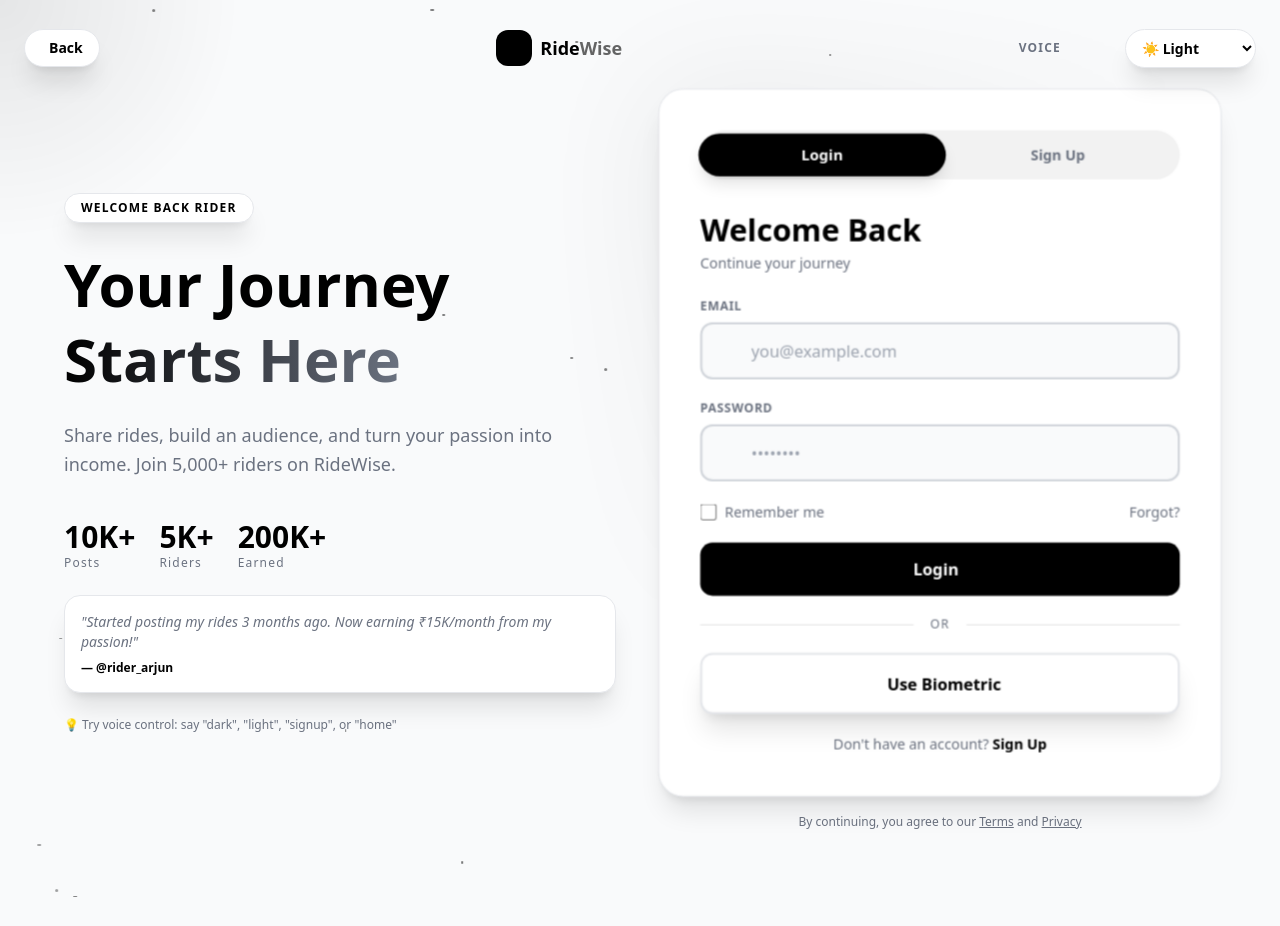
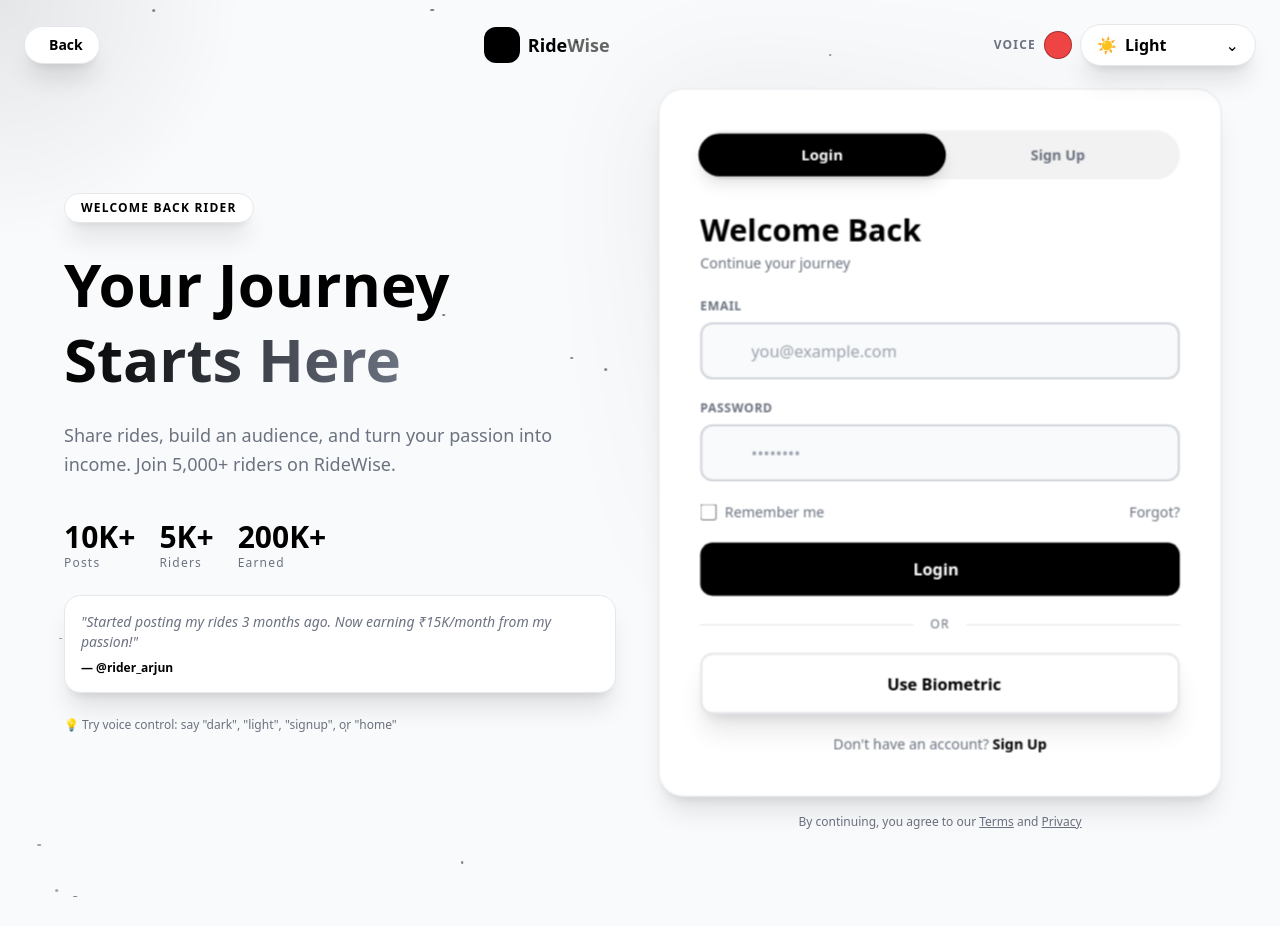
Before and after one commit to sGokulaKumaran/Ride-Wise, a React app in the folder frontend/: page /login in a window 1280 px wide. Built offline with nearby package versions, Linux system fonts and the light colour scheme; the HTML template or start-up script is replaced by a standard one.

Commit message:
Now the dropdown is fixed with correct code in login.tsx so its works

```diff
--- a/frontend/src/pages/landing-page/Login.jsx
+++ b/frontend/src/pages/landing-page/Login.jsx
@@ -1,29 +1,15 @@
 import { useState, useEffect, useRef } from "react";
 import { useNavigate } from "react-router-dom";
-
-/* =========================================================
-   🚀 NOVA LOGIN — by RideWise
-   New Concepts introduced:
-   1. Mood-Based Theme (auto-detects time of day)
-   2. Magnetic Buttons (attract to cursor)
-   3. Audio-Reactive UI (mic permission optional)
-   4. Liquid Form (inputs morph into colors)
-   5. Gravity Trail (cursor leaves fading trail)
-   6. 3D Hologram Card (parallax depth)
-   7. Ripple Wave on Click (expanding circles)
-   8. Voice Login (Web Speech API)
-   9. Biometric Mock (fingerprint scan visual)
-   10. Password Strength Visualizer (particle stream)
-========================================================= */
 
 function Login() {
   const navigate = useNavigate();
   const containerRef = useRef(null);
   const cardRef = useRef(null);
+  const dropdownRef = useRef(null);
   const trailRef = useRef([]);
   const audioContextRef = useRef(null);
 
-  // ---------- STATE ----------
+  // ================= SINGLE STATE DECLARATIONS =================
   const [theme, setTheme] = useState("dark");
   const [isLogin, setIsLogin] = useState(true);
   const [mousePos, setMousePos] = useState({ x: 0, y: 0 });
@@ -37,25 +23,43 @@ function Login() {
   const [biometricScanning, setBiometricScanning] = useState(false);
   const [rippleColor, setRippleColor] = useState("#ffffff");
   const [tilt, setTilt] = useState({ x: 0, y: 0 });
+  const [open, setOpen] = useState(false);  // 👈 Dropdown state moved here
 
-  // ---------- MOOD DETECTION ----------
+  // Theme data
+  const themeData = {
+    dark:     { label: "Dark",     icon: "🌙" },
+    light:    { label: "Light",    icon: "☀️" },
+    warm:     { label: "Warm",     icon: "🌅" },
+    midnight: { label: "Midnight", icon: "🌌" },
+  };
+
+  // ================= MOOD DETECTION (only on first load) =================
   useEffect(() => {
     const hour = new Date().getHours();
-    if (hour >= 6 && hour < 12) setTheme("warm");     // morning
-    else if (hour >= 12 && hour < 18) setTheme("light"); // afternoon
-    else if (hour >= 18 && hour < 22) setTheme("dark");  // evening
-    else setTheme("midnight");                          // night
+    if (hour >= 6 && hour < 12) setTheme("warm");
+    else if (hour >= 12 && hour < 18) setTheme("light");
+    else if (hour >= 18 && hour < 22) setTheme("dark");
+    else setTheme("midnight");
   }, []);
 
-  // ---------- MOUSE TRACKING ----------
+  // ================= CLICK OUTSIDE DROPDOWN =================
+  useEffect(() => {
+    const handleClickOutside = (e) => {
+      if (dropdownRef.current && !dropdownRef.current.contains(e.target)) {
+        setOpen(false);
+      }
+    };
+    document.addEventListener("mousedown", handleClickOutside);
+    return () => document.removeEventListener("mousedown", handleClickOutside);
+  }, []);
+
+  // ================= MOUSE TRACKING (rest of code same) =================
   useEffect(() => {
     const handleMove = (e) => {
       if (containerRef.current) {
         const rect = containerRef.current.getBoundingClientRect();
         setMousePos({ x: e.clientX - rect.left, y: e.clientY - rect.top });
       }
-
-      // Card 3D tilt
       if (cardRef.current) {
         const r = cardRef.current.getBoundingClientRect();
         const cx = r.left + r.width / 2;
@@ -64,8 +68,6 @@ function Login() {
         const rotateX = -((e.clientY - cy) / r.height) * 12;
         setTilt({ x: rotateX, y: rotateY });
       }
-
-      // Cursor trail
       trailRef.current.push({ x: e.clientX, y: e.clientY, id: Date.now() });
       if (trailRef.current.length > 12) trailRef.current.shift();
     };
@@ -73,7 +75,6 @@ function Login() {
     return () => window.removeEventListener("mousemove", handleMove);
   }, []);
 
-  // ---------- AUTO-REFRESH TRAIL ----------
   useEffect(() => {
     const interval = setInterval(() => {
       trailRef.current = [];
@@ -81,7 +82,7 @@ function Login() {
     return () => clearInterval(interval);
   }, []);
 
-  // ---------- RIPPLE CLICK ----------
+  // ================= RIPPLE =================
   const createRipple = (e) => {
     const rect = e.currentTarget.getBoundingClientRect();
     const size = Math.max(rect.width, rect.height) * 2;
@@ -93,28 +94,28 @@ function Login() {
     setTimeout(() => setRipples((prev) => prev.filter((r) => r.id !== id)), 800);
   };
 
-  // ---------- VOICE LOGIN ----------
+  // ================= VOICE =================
   const startVoice = () => {
     const SpeechRecognition = window.SpeechRecognition || window.webkitSpeechRecognition;
     if (!SpeechRecognition) return alert("Voice not supported");
     const recognition = new SpeechRecognition();
     recognition.lang = "en-US";
     recognition.onresult = (event) => {
-      const text = event.results[0][0].transcript.toLowerCase();
-      if (text.includes("login") || text.includes("sign in")) setIsLogin(true);
-      if (text.includes("signup") || text.includes("sign up")) setIsLogin(false);
-      if (text.includes("dark")) setTheme("dark");
-      if (text.includes("light")) setTheme("light");
-      if (text.includes("om")||text.includes("warm")||text.includes("worm")||text.includes("orange")) setTheme("warm");
-      if (text.includes("midnight")) setTheme("midnight");
-      if (text.includes("home")) navigate("/");
+      const text = event.results[0][0].transcript.toLowerCase().trim();
+      if (text.includes("login") || text.includes("sign in") || text.includes("log in")) setIsLogin(true);
+      if (text.includes("signup") || text.includes("sign up") || text.includes("register")) setIsLogin(false);
+      if (text.includes("dark") || text.includes("night") || text.includes("black")) setTheme("dark");
+      if (text.includes("light") || text.includes("day") || text.includes("bright") || text.includes("white")) setTheme("light");
+      if (text.includes("warm") || text.includes("orange") || text.includes("sunset") || text.includes("sunrise")) setTheme("warm");
+      if (text.includes("midnight") || text.includes("purple") || text.includes("galaxy") || text.includes("space")) setTheme("midnight");
+      if (text.includes("home") || text.includes("back") || text.includes("landing")) navigate("/");
     };
     recognition.start();
     setVoiceMode(true);
     setTimeout(() => setVoiceMode(false), 5000);
   };
 
-  // ---------- BIOMETRIC SCAN ----------
+  // ================= BIOMETRIC =================
   const startBiometric = () => {
     setBiometricScanning(true);
     setTimeout(() => {
@@ -124,7 +125,7 @@ function Login() {
     }, 3000);
   };
 
-  // ---------- PASSWORD STRENGTH ----------
+  // ================= PASSWORD STRENGTH =================
   useEffect(() => {
     let s = 0;
     if (formData.password.length > 5) s += 25;
@@ -134,7 +135,7 @@ function Login() {
     setPasswordStrength(s);
   }, [formData.password]);
 
-  // ---------- SUBMIT ----------
+  // ================= SUBMIT =================
   const handleSubmit = (e) => {
     e.preventDefault();
     setLoading(true);
@@ -144,7 +145,7 @@ function Login() {
   const handleChange = (field) => (e) =>
     setFormData((p) => ({ ...p, [field]: e.target.value }));
 
-  // ---------- THEME SYSTEM ----------
+  // ================= THEME STYLES =================
   const themes = {
     dark: {
       bg: "bg-black",
@@ -153,7 +154,7 @@ function Login() {
       card: "bg-white/5 border-white/10 text-white",
       input: "bg-white/5 border-white/15 text-white placeholder-gray-500",
       button: "bg-white text-black",
-      record: "bg-white border-white",
+      record: "bg-red-500 border border-white/30",
       glow: "rgba(255,255,255,0.15)",
       particle: "bg-white",
       accent: "from-white to-gray-400",
@@ -165,7 +166,7 @@ function Login() {
       card: "bg-white border-gray-200 shadow-xl text-black",
       input: "bg-gray-50 border-gray-300 text-black placeholder-gray-400",
       button: "bg-black text-white",
-      record: "bg-white/5 border-white/",
+      record: "bg-red-500 border border-black/30",
       glow: "rgba(0,0,0,0.08)",
       particle: "bg-black",
       accent: "from-black to-gray-500",
@@ -177,7 +178,7 @@ function Login() {
       card: "bg-white/60 backdrop-blur-xl border-orange-200 shadow-xl text-orange-950",
       input: "bg-white/70 border-orange-200 text-orange-950 placeholder-orange-300",
       button: "bg-gradient-to-r from-orange-500 to-rose-500 text-white",
-      record: "bg-white/5 border-white/",
+      record: "bg-red-500 border border-orange-300",
       glow: "rgba(251,146,60,0.2)",
       particle: "bg-orange-500",
       accent: "from-orange-500 to-rose-500",
@@ -189,7 +190,7 @@ function Login() {
       card: "bg-white/5 border-purple-500/20 text-white",
       input: "bg-white/5 border-purple-400/20 text-white placeholder-purple-400",
       button: "bg-gradient-to-r from-purple-500 to-pink-500 text-white",
-      record: "bg-white/5 border-white/",
+      record: "bg-red-500 border border-purple-400/40",
       glow: "rgba(168,85,247,0.25)",
       particle: "bg-purple-400",
       accent: "from-purple-400 to-pink-400",
@@ -197,17 +198,15 @@ function Login() {
   };
   const tc = themes[theme];
 
-  // ---------- STRENGTH COLOR ----------
   const strengthColor =
-    passwordStrength <= 25 ? "bg-red-500" :
-    passwordStrength <= 50 ? "bg-orange-500" :
-    passwordStrength <= 75 ? "bg-yellow-500" : "bg-green-500";
+    passwordStrength <= 25 ? "bg-red-500"
+    : passwordStrength <= 50 ? "bg-orange-500"
+    : passwordStrength <= 75 ? "bg-yellow-500"
+    : "bg-green-500";
 
   return (
-    <div
-      ref={containerRef}
-      className={`relative min-h-screen w-full overflow-hidden transition-all duration-1000 ${tc.bg}`}
-    >
+    <div ref={containerRef} className={`relative min-h-screen w-full overflow-hidden transition-all duration-1000 ${tc.bg}`}>
+
       {/* ================= CURSOR TRAIL ================= */}
       <div className="fixed inset-0 pointer-events-none z-40">
         {trailRef.current.map((p, i) => (
@@ -221,7 +220,6 @@ function Login() {
               height: 8,
               background: `rgba(255,255,255,${(i / 12) * 0.5})`,
               filter: "blur(2px)",
-              transition: "opacity 0.3s",
               opacity: i / 12,
             }}
           />
@@ -230,7 +228,7 @@ function Login() {
 
       {/* ================= MOUSE GLOW ================= */}
       <div
-        className="pointer-events-none fixed inset-0 transition-opacity duration-500 z-0"
+        className="pointer-events-none fixed inset-0 z-0"
         style={{
           background: `radial-gradient(circle 600px at ${mousePos.x}px ${mousePos.y}px, ${tc.glow}, transparent 40%)`,
         }}
@@ -250,9 +248,7 @@ function Login() {
               opacity: Math.random() * 0.4 + 0.2,
               animation: `pulse ${Math.random() * 3 + 2}s infinite`,
               animationDelay: `${Math.random() * 3}s`,
-              transform: `translate(${
-                (mousePos.x - window.innerWidth / 2) * 0.02
-              }px, ${(mousePos.y - window.innerHeight / 2) * 0.02}px)`,
+              transform: `translate(${(mousePos.x - window.innerWidth/2) * 0.02}px, ${(mousePos.y - window.innerHeight/2) * 0.02}px)`,
               transition: "transform 0.6s ease-out",
             }}
           />
@@ -261,6 +257,7 @@ function Login() {
 
       {/* ================= TOP BAR ================= */}
       <div className="fixed top-6 left-6 right-6 z-50 flex justify-between items-center">
+
         <button
           onClick={() => navigate("/")}
           className={`px-4 py-2 rounded-full backdrop-blur-md border flex items-center gap-2 transition-all hover:scale-110 ${tc.card}`}
@@ -278,7 +275,9 @@ function Login() {
           </span>
         </div>
 
+        {/* RIGHT SIDE: Voice + Theme */}
         <div className="flex items-center gap-2">
+
           {/* Voice Button */}
           <div className="flex items-center gap-2">
             <span className={`text-xs font-bold tracking-widest hidden md:inline transition-all ${
@@ -289,16 +288,15 @@ function Login() {
 
             <button
               onClick={startVoice}
-    className={`group relative w-12 h-12 rounded-full flex items-center justify-center transition-all duration-300 hover:scale-110 ${
+              className={`group relative w-7 h-7 rounded-full flex items-center justify-center transition-all duration-300 hover:scale-110 ${
                 voiceMode
                   ? "bg-red-500 text-white animate-pulse shadow-lg shadow-red-500/50"
-        : tc.record
+                  : `${tc.record} ${tc.text}`
               }`}
-    title="Voice Control - Try saying: dark, light, login, signup, home"
+              title="Voice Control - Try: dark, light, signup, home"
             >
               <i className={`fa ${voiceMode ? "fa-microphone-slash" : "fa-microphone"} text-sm`}></i>
 
-    {/* Pulse rings when active */}
               {voiceMode && (
                 <>
                   <span className="absolute inset-0 rounded-full bg-red-500 animate-ping opacity-30"></span>
@@ -308,17 +306,44 @@ function Login() {
             </button>
           </div>
 
-          {/* Theme Switcher - DROPDOWN */}
-          <select
-            value={theme}
-            onChange={(e) => setTheme(e.target.value)}
-            className={`px-3 py-2 rounded-full backdrop-blur-md border text-sm font-bold cursor-pointer ${tc.card}`}
+          {/* Theme Dropdown */}
+          <div ref={dropdownRef} className="relative w-44">
+            <button
+              onClick={() => setOpen(!open)}
+              className={`flex items-center justify-between w-full px-4 py-2 rounded-full border backdrop-blur-md transition-all hover:scale-105 ${tc.card}`}
             >
-            <option value="dark">🌙 Dark</option>
-            <option value="light">☀️ Light</option>
-            <option value="warm">🌅 Warm</option>
-            <option value="midnight">🌌 Midnight</option>
-          </select>
+              <span className="flex items-center gap-2">
+                <span>{themeData[theme].icon}</span>
+                <span className="font-semibold">{themeData[theme].label}</span>
+              </span>
+              <span className={`transition-transform duration-300 ${open ? "rotate-180" : ""}`}>
+                ⌄
+              </span>
+            </button>
+
+            {open && (
+              <div className={`absolute right-0 mt-2 w-full rounded-xl border backdrop-blur-xl shadow-2xl z-50 overflow-hidden ${tc.card}`}>
+                {Object.entries(themeData).map(([key, value]) => (
+                  <button
+                    key={key}
+                    onClick={() => {
+                      setTheme(key);
+                      setOpen(false);
+                    }}
+                    className={`w-full flex items-center gap-3 px-4 py-3 text-left transition-all hover:bg-white/10 ${
+                      theme === key ? "bg-white/10 font-bold" : ""
+                    }`}
+                  >
+                    <span className="text-lg">{value.icon}</span>
+                    <span>{value.label}</span>
+                    {theme === key && (
+                      <span className="ml-auto text-green-400">✓</span>
+                    )}
+                  </button>
+                ))}
+              </div>
+            )}
+          </div>
         </div>
       </div>
 
@@ -326,9 +351,9 @@ function Login() {
       <div className="relative min-h-screen flex items-center justify-center px-4 py-24 z-10">
         <div className="w-full max-w-6xl grid grid-cols-1 lg:grid-cols-2 gap-12 items-center">
 
-          {/* LEFT - Branding */}
+          {/* LEFT */}
           <div className="hidden lg:block space-y-6">
-            <div className={`inline-block px-4 py-1.5 rounded-full border  backdrop-blur-md text-xs  tracking-widest font-bold ${tc.card}`}>
+            <div className={`inline-block px-4 py-1.5 rounded-full border backdrop-blur-md text-xs tracking-widest font-bold ${tc.card}`}>
               WELCOME BACK RIDER
             </div>
 
@@ -344,7 +369,6 @@ function Login() {
               Share rides, build an audience, and turn your passion into income. Join 5,000+ riders on RideWise.
             </p>
 
-            {/* Animated stats counter */}
             <div className="flex gap-6 pt-4">
               {[
                 { n: 10000, l: "Posts" },
@@ -372,7 +396,7 @@ function Login() {
             </p>
           </div>
 
-          {/* RIGHT - Form Card with 3D tilt */}
+          {/* RIGHT - Form Card */}
           <div
             ref={cardRef}
             className="relative transition-transform duration-200 ease-out"
@@ -381,21 +405,18 @@ function Login() {
               transformStyle: "preserve-3d",
             }}
           >
-            {/* Glow effect */}
             <div
-              className="absolute -inset-2 rounded-3xl blur-3xl opacity-40 transition-all duration-300"
+              className="absolute -inset-2 rounded-3xl blur-3xl opacity-40"
               style={{
-                background: `radial-gradient(circle at ${
-                  mousePos.x / 3
-                }px ${
-                  mousePos.y / 3
-                }px, ${theme === "light" ? "rgba(0,0,0,0.2)" : "rgba(255,255,255,0.3)"}, transparent 60%)`,
+                background: `radial-gradient(circle at ${mousePos.x/3}px ${mousePos.y/3}px, ${theme === "light" ? "rgba(0,0,0,0.2)" : "rgba(255,255,255,0.3)"}, transparent 60%)`,
               }}
             />
 
-            <div className={`relative p-8 md:p-10 rounded-3xl border backdrop-blur-2xl transition-all duration-500 ${tc.card}`} style={{ transform: "translateZ(30px)" }}>
-
-              {/* Login/Signup Toggle */}
+            <div
+              className={`relative p-8 md:p-10 rounded-3xl border backdrop-blur-2xl transition-all duration-500 ${tc.card}`}
+              style={{ transform: "translateZ(30px)" }}
+            >
+              {/* Toggle */}
               <div className={`flex p-1 rounded-full mb-8 ${theme === "light" ? "bg-black/5" : "bg-white/5"}`}>
                 {["Login", "Sign Up"].map((tab) => (
                   <button
@@ -474,13 +495,12 @@ function Login() {
                     </button>
                   </div>
 
-                  {/* Password strength particle stream */}
                   {!isLogin && formData.password && (
                     <div className="mt-2 h-1.5 rounded-full overflow-hidden bg-gray-300/20">
                       <div
                         className={`h-full transition-all duration-500 ${strengthColor}`}
                         style={{ width: `${passwordStrength}%` }}
-                      />
+                      ></div>
                     </div>
                   )}
                 </div>
@@ -495,7 +515,6 @@ function Login() {
                   </div>
                 )}
 
-                {/* Submit with ripple */}
                 <button
                   type="submit"
                   disabled={loading}
@@ -510,7 +529,6 @@ function Login() {
                       <i className="fa fa-arrow-right"></i>
                     </>
                   )}
-                  {/* Ripples */}
                   {ripples.map((r) => (
                     <span
                       key={r.id}
@@ -528,7 +546,6 @@ function Login() {
                   ))}
                 </button>
 
-                {/* Biometric option */}
                 {isLogin && (
                   <>
                     <div className="flex items-center gap-4 my-4">
@@ -541,9 +558,7 @@ function Login() {
                       type="button"
                       onClick={startBiometric}
                       disabled={biometricScanning}
-                      className={`relative w-full py-3.5 rounded-xl border-2 transition-all hover:scale-[1.02] ${
-                        tc.card
-                      } ${biometricScanning ? "animate-pulse" : ""}`}
+                      className={`relative w-full py-3.5 rounded-xl border-2 transition-all hover:scale-[1.02] ${tc.card} ${biometricScanning ? "animate-pulse" : ""}`}
                     >
                       <i className={`fa fa-fingerprint text-lg ${biometricScanning ? "text-green-500" : ""}`}></i>
                       <span className="ml-2 font-semibold">
@@ -578,7 +593,6 @@ function Login() {
         </div>
       </div>
 
-      {/* ================= GLOBAL STYLES ================= */}
       <style>{`
         @keyframes ripple {
           to { transform: scale(4); opacity: 0; }
@@ -588,7 +602,6 @@ function Login() {
   );
 }
 
-/* ---------- REUSABLE INPUT ---------- */
 const Input = ({ icon, label, focused, tc, ...props }) => (
   <div>
     <label className={`text-xs font-bold tracking-wider mb-2 block ${tc.sub}`}>{label}</label>
```
Lines whose indentation alone changed are shown as unchanged.
